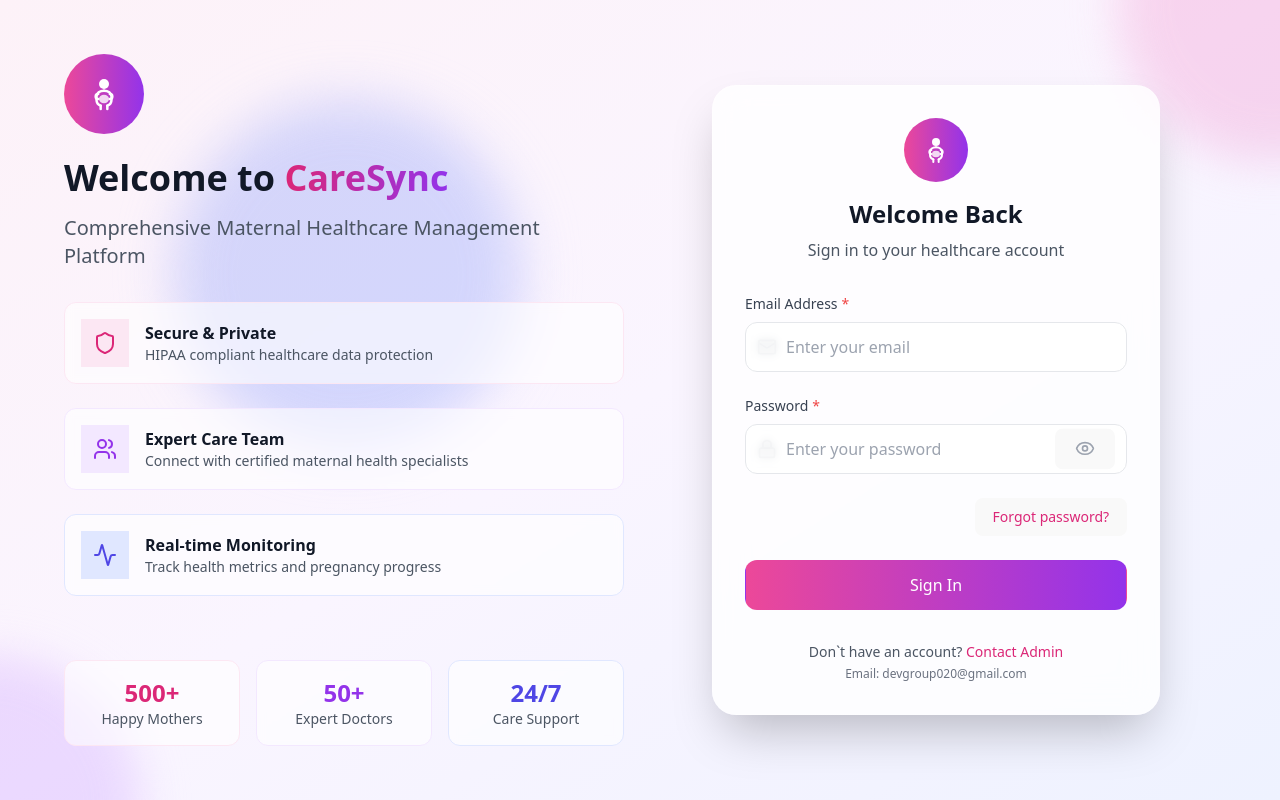
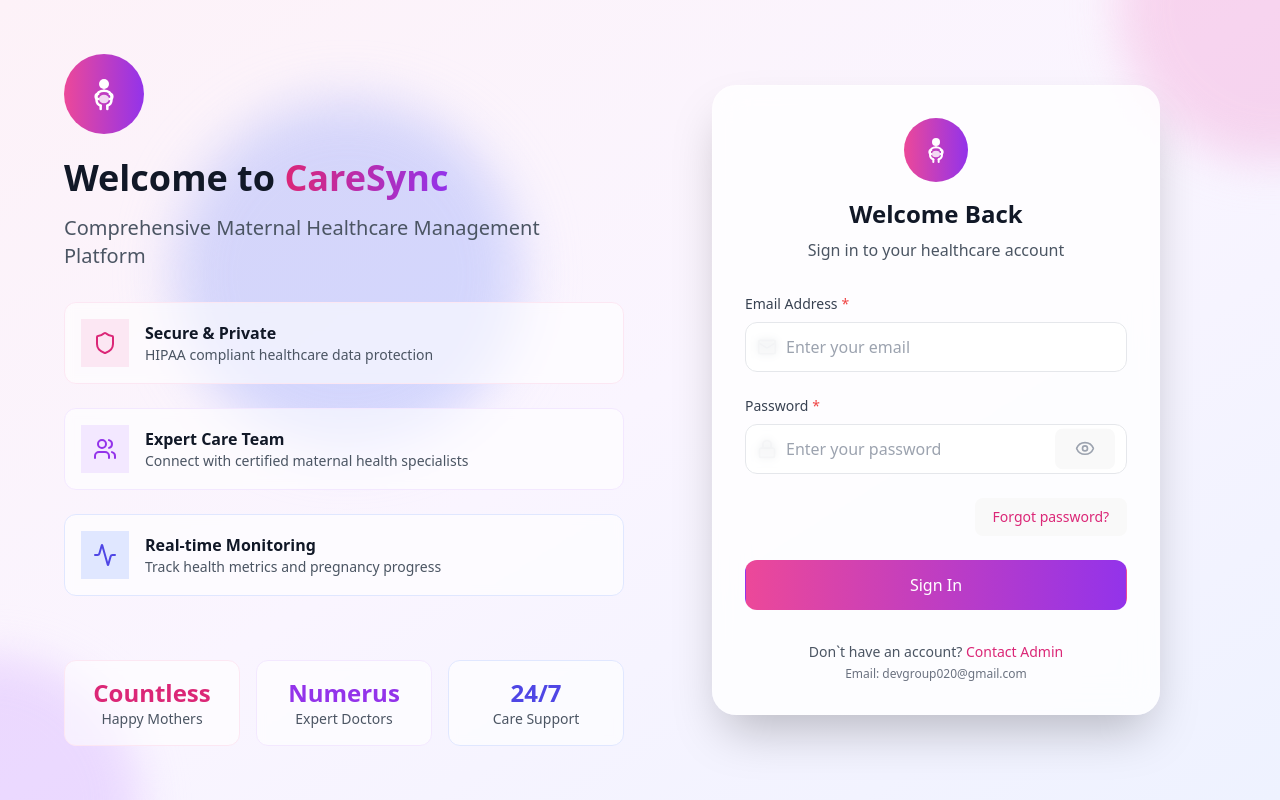
Before and after one commit to ZeWuJb/Adde_doctor, a React (Vite) app: page /signin in a window 1280 px wide. Built offline with nearby package versions, Linux system fonts and the light colour scheme.

Commit message:
minor correction on signin page

```diff
--- a/src/components/Signin.jsx
+++ b/src/components/Signin.jsx
@@ -272,11 +272,11 @@ const Signin = () => {
 
             <div className="grid grid-cols-3 gap-4 pt-8">
               <div className="text-center p-4 bg-white/60 backdrop-blur-sm rounded-xl border border-pink-100">
-                <div className="text-2xl font-bold text-pink-600">500+</div>
+                <div className="text-2xl font-bold text-pink-600">Countless</div>
                 <div className="text-sm text-gray-600">Happy Mothers</div>
               </div>
               <div className="text-center p-4 bg-white/60 backdrop-blur-sm rounded-xl border border-purple-100">
-                <div className="text-2xl font-bold text-purple-600">50+</div>
+                <div className="text-2xl font-bold text-purple-600">Numerus</div>
                 <div className="text-sm text-gray-600">Expert Doctors</div>
               </div>
               <div className="text-center p-4 bg-white/60 backdrop-blur-sm rounded-xl border border-indigo-100">
```
